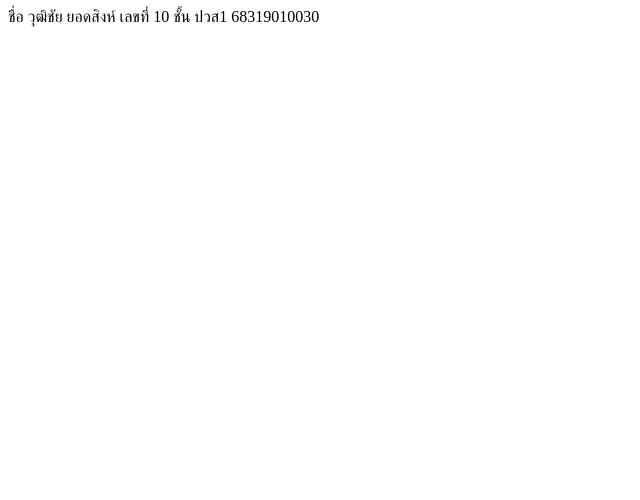
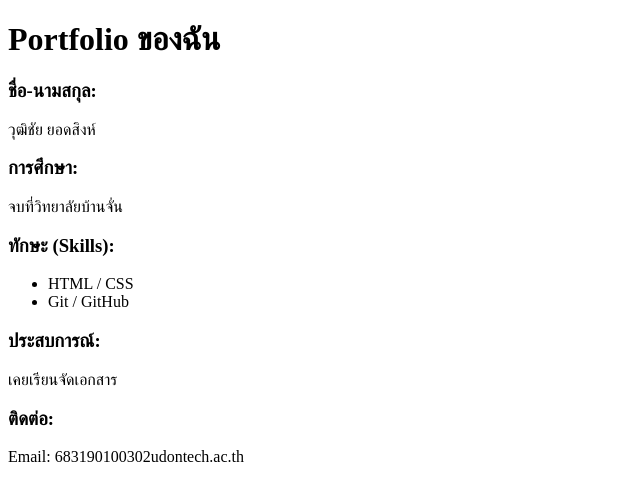
Before and after one commit to 68319010030-prog/portfolio, a plain HTML site: page index.html in a window 1280 px wide. Shown: the whole page, without its empty margins (0-640 px from the left). Drawn offline with Linux system fonts and the light colour scheme.

Commit message:
local work before merge

```diff
--- a/index.html
+++ b/index.html
@@ -1 +1,28 @@
-ชื่อ วุฒิชัย ยอดสิงห์  เลขที่ 10 ชั้น ปวส1 68319010030
+<!DOCTYPE html>
+<html lang="th">
+<head>
+    <meta charset="UTF-8">
+    <title>My Portfolio</title>
+</head>
+<body>
+    <h1>Portfolio ของฉัน</h1>
+
+    <h3>ชื่อ-นามสกุล:</h3>
+    <p>วุฒิชัย ยอดสิงห์</p>
+
+    <h3>การศึกษา:</h3>
+    <p>จบที่วิทยาลัยบ้านจั่น</p>
+
+    <h3>ทักษะ (Skills):</h3>
+    <ul>
+        <li>HTML / CSS</li>
+        <li>Git / GitHub</li>
+    </ul>
+
+    <h3>ประสบการณ์:</h3>
+    <p>เคยเรียนจัดเอกสาร</p>
+
+    <h3>ติดต่อ:</h3>
+    <p>Email: 683190100302udontech.ac.th</p>
+</body>
+</html>
```
